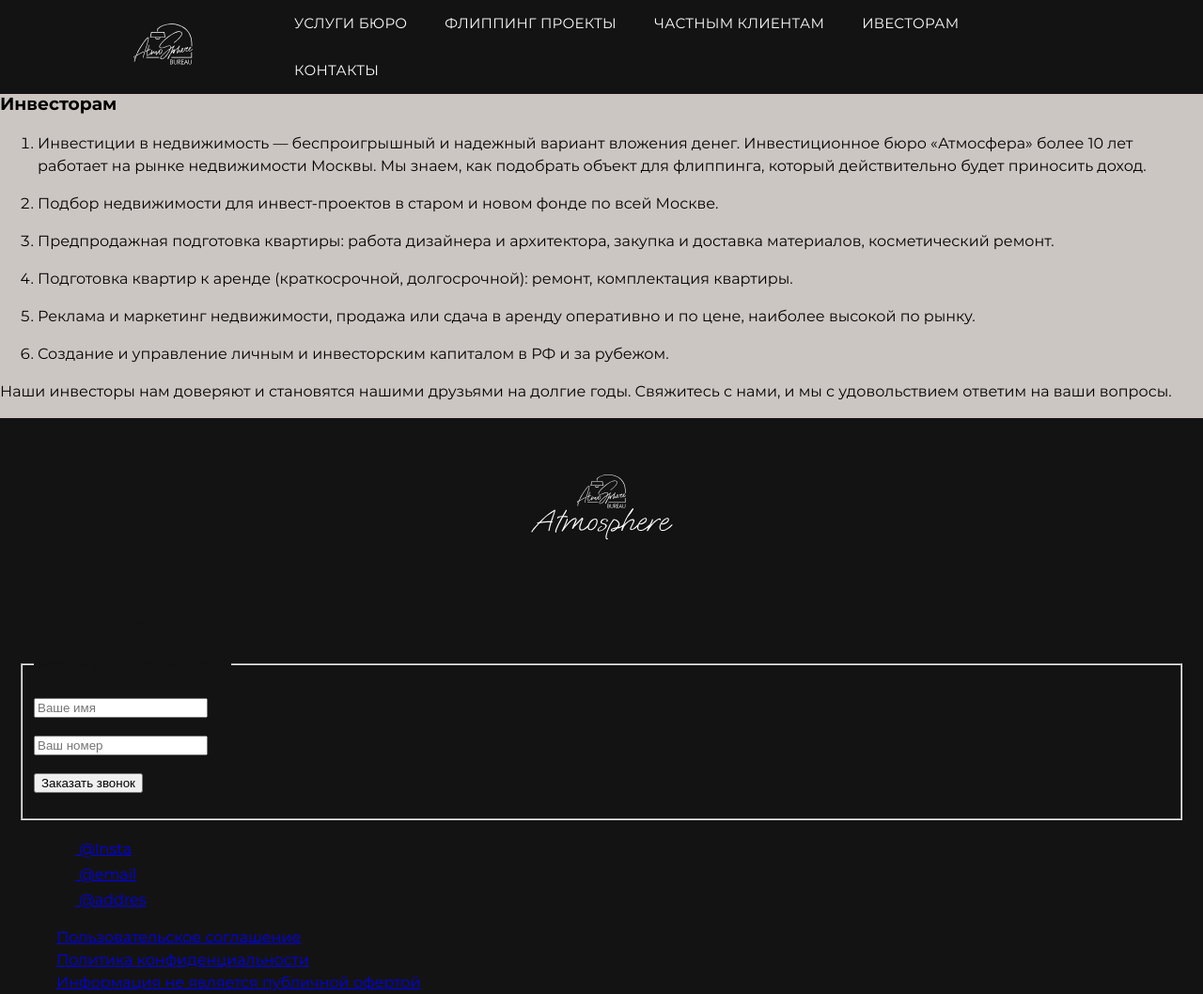
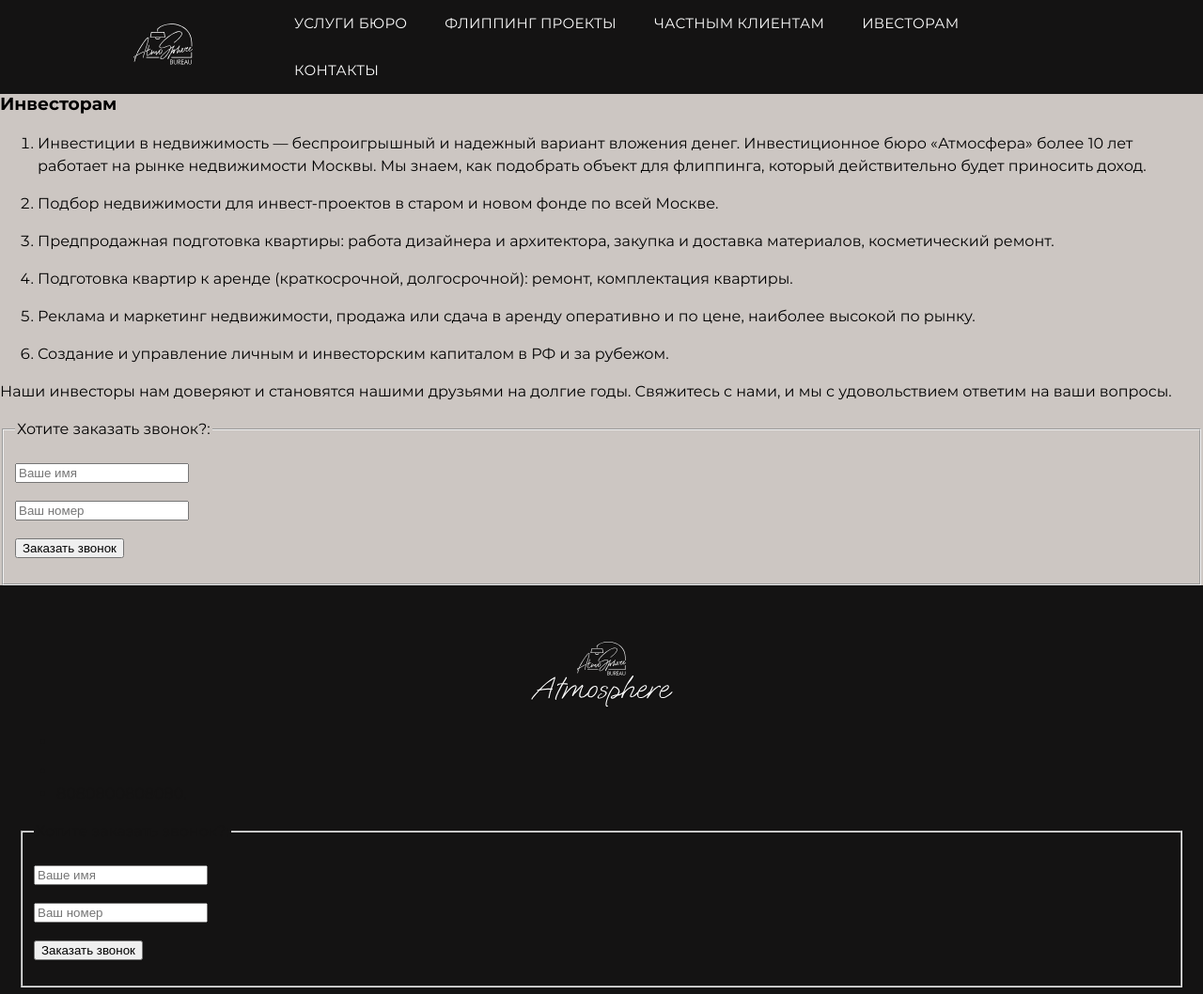
Before and after one commit to NICDX/Atmosphere, a website: page source/investors.html in a window 1280 px wide. Shown: the top 1058 px of the page at 94% size. Drawn offline with nearby package versions, Linux system fonts and the light colour scheme; files that its build step writes are made by us from their sources.

Commit message:
preparing for csss

```diff
--- a/source/investors.html
+++ b/source/investors.html
@@ -117,6 +117,26 @@
     </ol>
     <p class="investors__discription">Наши инвесторы нам доверяют и становятся нашими друзьями на долгие годы. Свяжитесь с нами, и мы с удовольствием ответим на ваши вопросы.</p>
   </div>
+  </section>
+
+  <section class="fieldsetcli">
+    <div class="fieldsetcli__container">
+      <form class="reg-form" action="#" method="post">   <!--в значении параметра action должна быть ссылка на сайт, на который передается инфа-->
+        <div class="reg-form__container">
+          <fieldset class="reg-form__registration reg-form__name">
+            <legend class="reg-form__title  reg-form__represent">Хотите заказать звонок?:</legend>
+            <p class="reg-form__label-container">
+              <input class="reg-form__input input" type="text" id="name" name="name" placeholder="Ваше имя" required>
+            </p>
+            <p class="reg-form__label-container">
+              <input class="reg-form__input input" type="text" id="telephonenumber" name="telephonenumber" placeholder="Ваш номер"
+                required>
+            </p>
+            <p class="reg-form__label-container">
+              <button class="reg-form__button " type="submit">Заказать звонок</button>
+            </p>
+          </fieldset>
+    </div>
   </section>
 
 <!---Main-->
--- a/source/styles/styles.scss
+++ b/source/styles/styles.scss
@@ -28,3 +28,4 @@
 @import "./blocks/hero";
 @import "./blocks/menu-mobile";
 @import "./blocks/menu";
+@import "./blocks/reg-form";
```
Also changed, not shown: source/clients.html (+20 -0 lines), source/styles/blocks/reg-form.scss (added).
